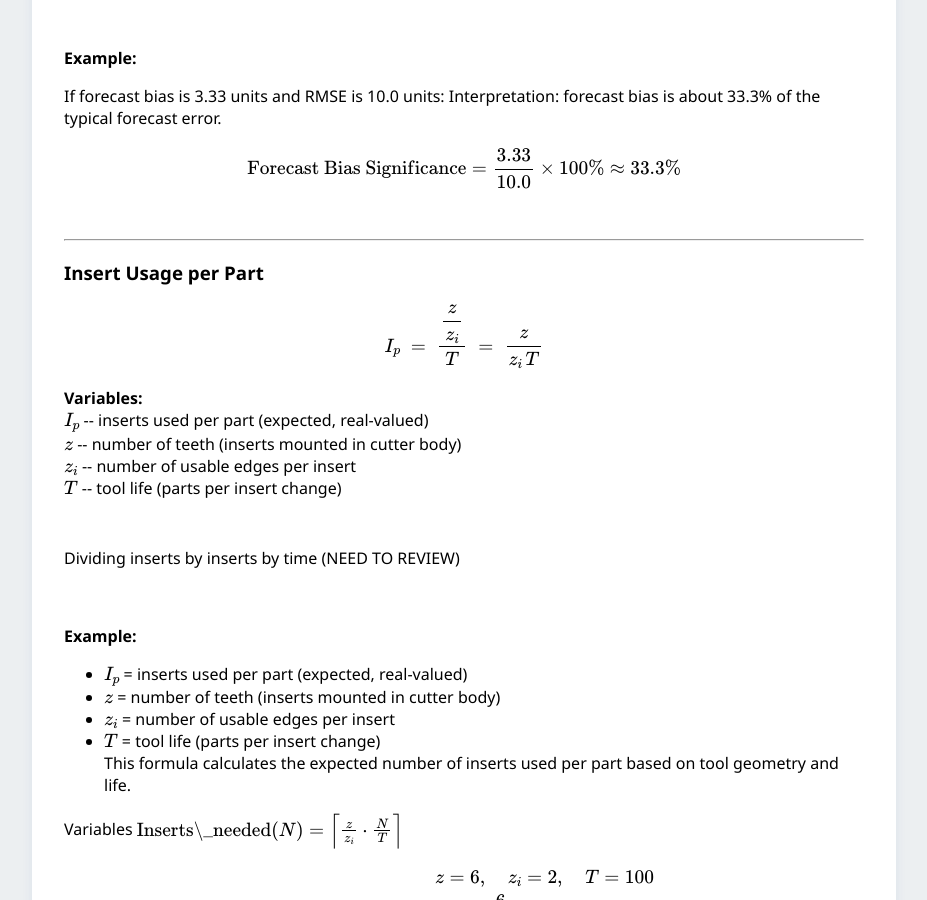
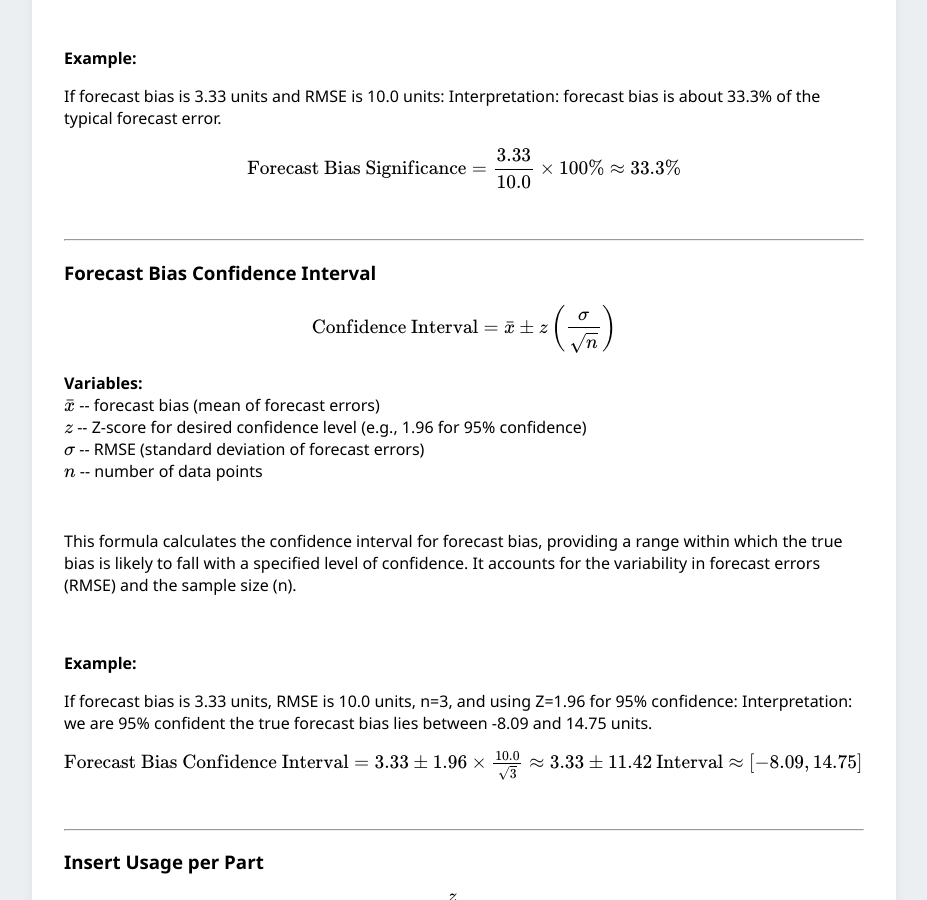
Before and after one commit to jaymcc2/product-sales-formulas, a Jekyll site: the page built from sales_math/index.md, in a window 1280 px wide and 900 px high, scrolled down 7401 px. Shown: the whole window, without its empty margins (176-1103 px from the left). Built offline with Jekyll 4.4.1, drawn with Linux system fonts in a browser that asks for light colours.

Commit message:
added confidence interval

```diff
--- a/_data/formulas.yml
+++ b/_data/formulas.yml
@@ -365,6 +365,36 @@
         \text{Forecast Bias Significance} = \frac{3.33}{10.0} \times 100\% \approx 33.3\%
         $$
 
+# Forecast Bias Confidence Interval
+- id: forecast-bias-confidence-interval
+  title: Forecast Bias Confidence Interval
+  category: analysis math
+  tags: [product, trends, forecast]
+  equation: |
+    $$
+    \text{Confidence Interval} = \bar{x} \pm z \left( \frac{\sigma}{\sqrt{n}} \right)
+    $$
+  variables:
+    $\bar{x}$: forecast bias (mean of forecast errors)
+    $z$: Z-score for desired confidence level (e.g., 1.96 for 95% confidence)
+    $\sigma$: RMSE (standard deviation of forecast errors)
+    $n$: number of data points
+  comment: |
+    This formula calculates the confidence interval for forecast bias, providing a range within which the true bias
+    is likely to fall with a specified level of confidence.
+    It accounts for the variability in forecast errors (RMSE) and the sample size (n).
+  examples:
+    - example-comment: |
+        If forecast bias is 3.33 units, RMSE is 10.0 units, n=3, and using Z=1.96 for 95% confidence:
+        Interpretation: we are 95% confident the true forecast bias lies between -8.09 and 14.75 units.
+      example-equation:
+        $$
+        \text{Forecast Bias Confidence Interval} = 3.33 \pm 1.96 \times \frac{10.0}{\sqrt{3}} \approx 3.33 \pm 11.42
+        $$
+        $$
+        \text{Interval} \approx [-8.09, 14.75]
+        $$
+
 ######################### Shop Math Formulas ##################################
 
 # Insert Usage per part
```
